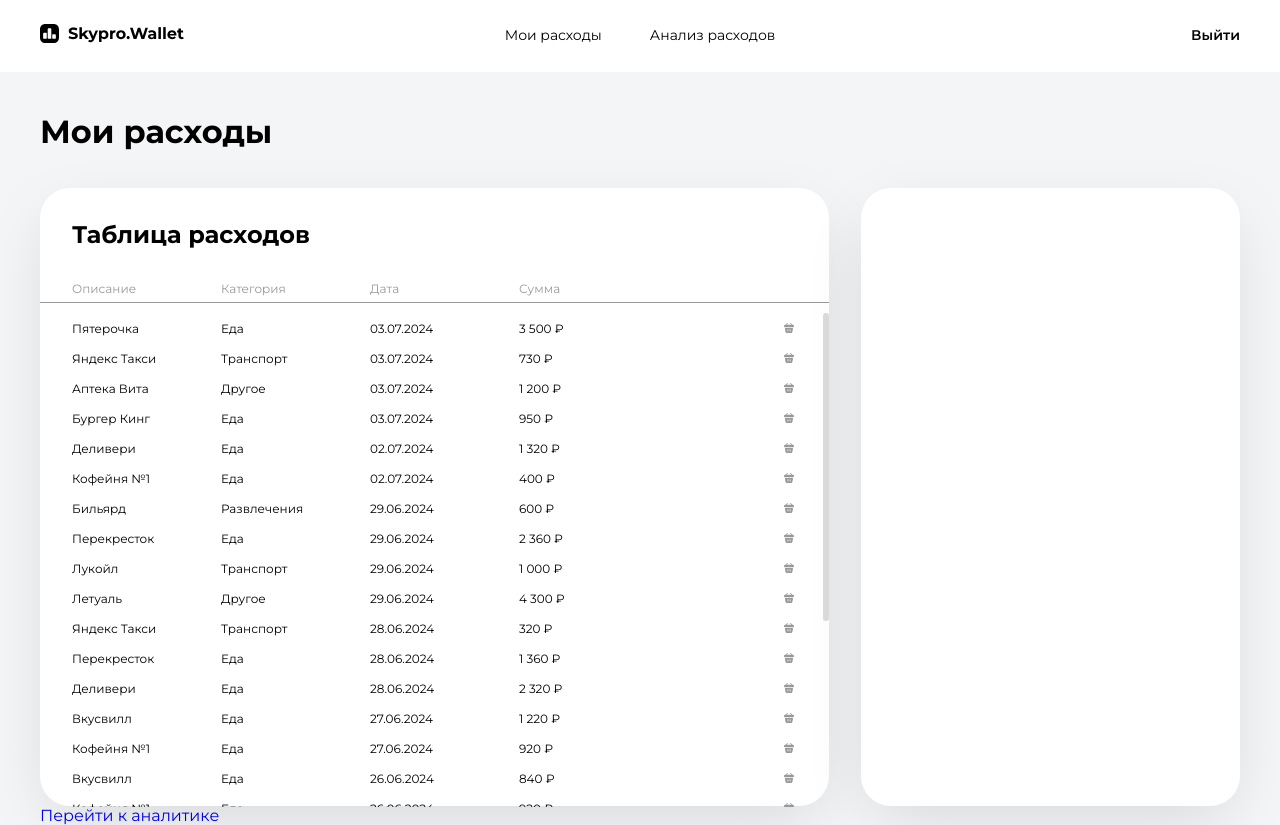
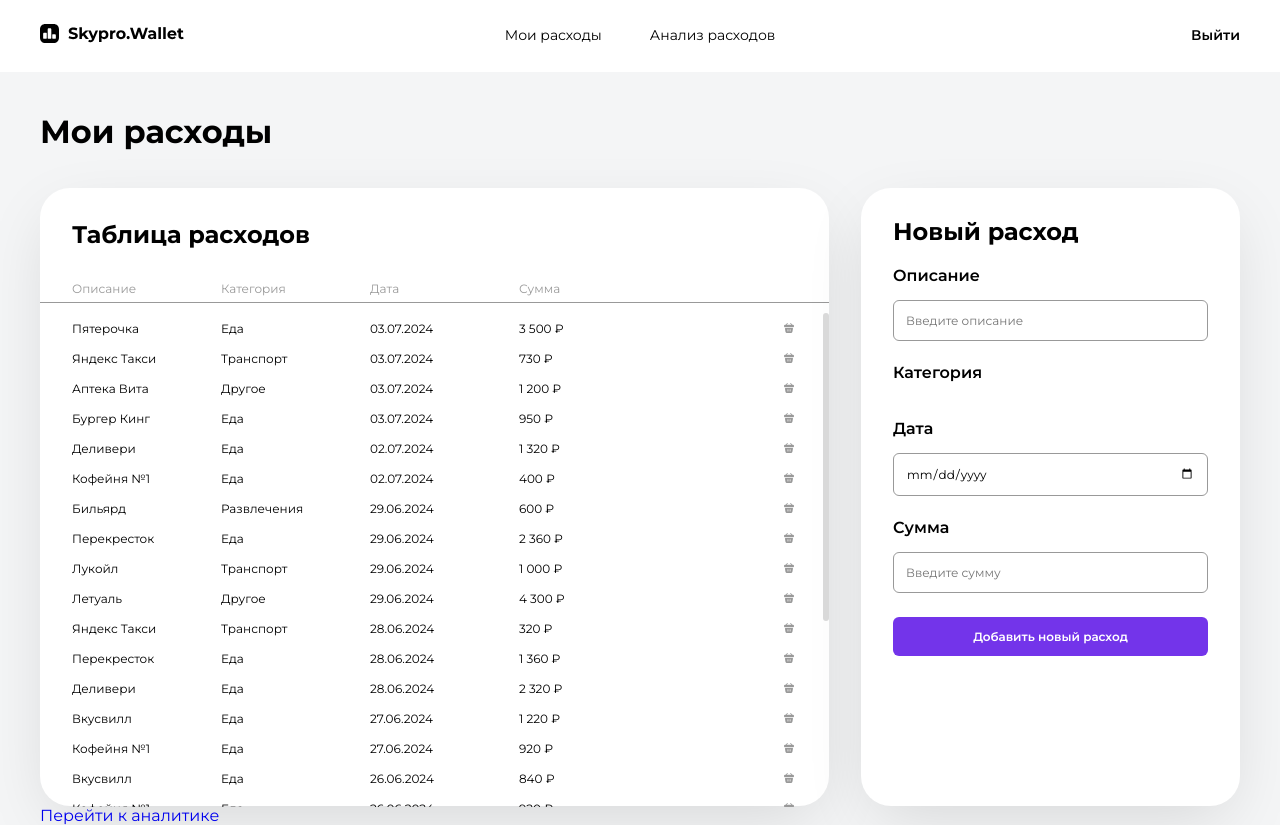
Before and after one commit to kors-ak/skypro-wallet, a React (Vite) app: page / in a window 1280 px wide. Built offline with nearby package versions, Linux system fonts and the light colour scheme.

Commit message:
Создала форму на главной без логики, нужно переписать категории

```diff
--- /dev/null
+++ b/src/components/Form/Form.jsx
@@ -0,0 +1,31 @@
+import Button from "../Button/Button";
+import { SInput } from "../Input/Input.styled";
+import { SGroup, SContent, SForm, STitle } from "./Form.styled";
+
+export const Form = () => {
+  return (
+    <SForm>
+      <SContent>
+        <STitle>Новый расход</STitle>
+        <SGroup>
+          <h3>Описание</h3>
+          <SInput type="text" placeholder="Введите описание" name="description" />
+        </SGroup>
+        <SGroup>
+          <h3>Категория</h3>
+        </SGroup>
+        <SGroup>
+          <h3>Дата</h3>
+          <SInput type="date" placeholder="Выберите дату" name="date" id="date" />
+        </SGroup>
+        <SGroup>
+          <h3>Сумма</h3>
+          <SInput type="number" placeholder="Введите сумму" name="sum" id="sum" />
+        </SGroup>
+        <Button>Добавить новый расход</Button>
+      </SContent>
+    </SForm>
+  )
+}
+
+export default Form;
--- /dev/null
+++ b/src/components/Form/Form.styled.js
@@ -0,0 +1,38 @@
+import styled from "styled-components";
+
+export const SForm = styled.section`
+	background-color: #ffffff;
+	min-height: 618px;
+	border-radius: 30px;
+	box-shadow: 0px 20px 67px -12px rgba(0, 0, 0, 0.13);
+`;
+export const SContent = styled.div`
+	padding: 32px;
+`;
+export const STitle = styled.h2`
+	font-weight: 700;
+	font-size: 24px;
+	line-height: 100%;
+  padding-bottom: 24px;
+`;
+
+export const SGroup = styled.div`
+	padding-bottom: 24px;
+
+	h3 {
+		font-weight: 600;
+		font-size: 16px;
+		line-height: 100%;
+    padding-bottom: 16px;
+	}
+`;
+
+export const SCategory = styled.div`
+  padding-top: 24px;
+
+
+`;
+
+export const SDate = styled.div``;
+
+export const SSum = styled.div``;
--- a/src/components/Main/Main.jsx
+++ b/src/components/Main/Main.jsx
@@ -2,6 +2,7 @@ import { Link } from 'react-router-dom'
 import { SContent, SHeading, SMain } from './Main.styled'
 import { ExpensesTable } from '../ExpensesTable/ExpensesTable'
 import { Header } from '../Header/Header'
+import Form from '../Form/Form'
 
 const Main = () => {
   return (
@@ -12,15 +13,7 @@ const Main = () => {
 
         <SContent>
           <ExpensesTable />
-          <div
-            style={{
-              backgroundColor: '#fff',
-              minHeight: '618px',
-              borderRadius: '30px',
-              boxShadow: '0px 20px 67px -12px rgba(0, 0, 0, 0.13)',
-            }}
-          ></div>{' '}
-          {/* @TODO: заменить на компонент с формой */}
+          <Form />
         </SContent>
 
         <Link to="/analytics">Перейти к аналитике</Link>
```
